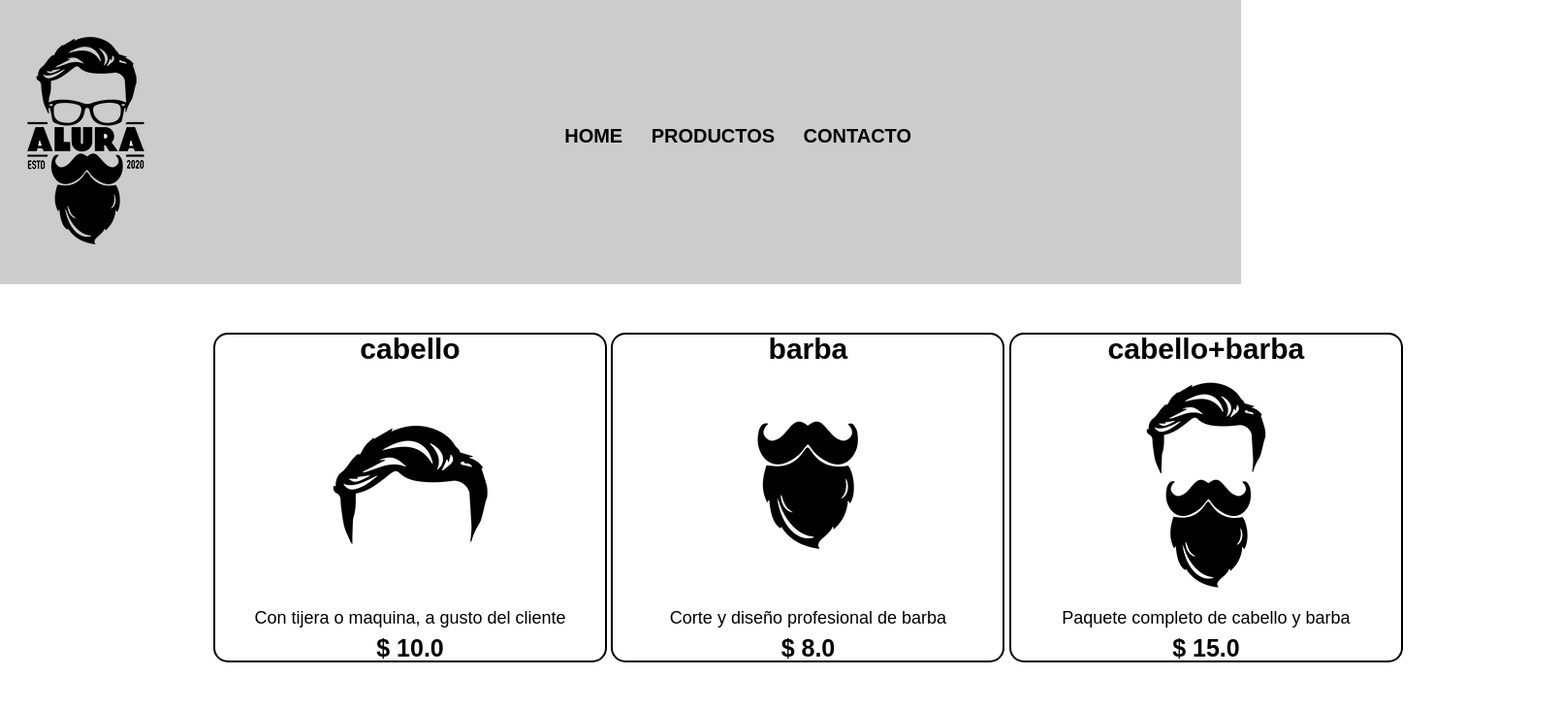
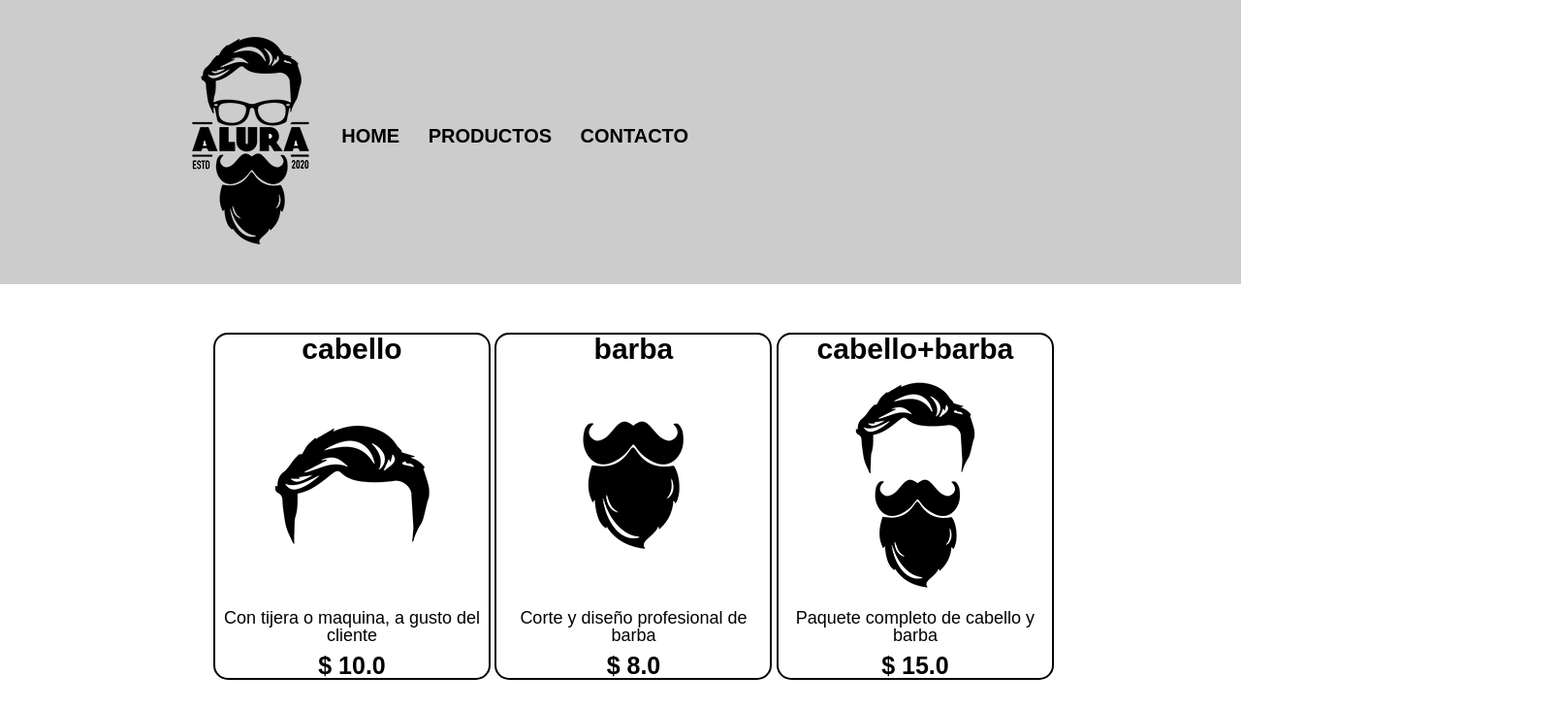
Before and after one commit to JhonnyPG/html5, a plain HTML site: page productos.html in a window 1280 px wide. Shown: the top 730 px of the page at 97% size, 1610 px wide, since content can reach past the window. Drawn offline with Linux system fonts and the light colour scheme.

Commit message:
corrección de margenes

```diff
--- a/style.css
+++ b/style.css
@@ -7,7 +7,7 @@ header{
 }
 
 .caja{
-width: 1340px;
+width: 940px;
 position: relative;
 margin: 0 auto;
 
@@ -40,7 +40,7 @@ nav a:hover{
 }
 
 .products{
-    width: 1340px;
+    width: 940px;
     margin: 0 auto;
     padding: 50px;
 
```
